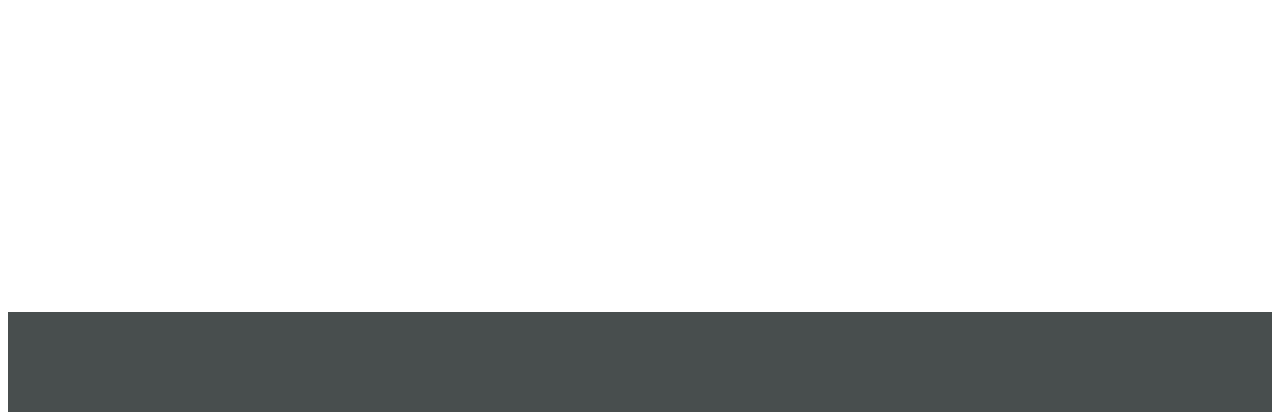
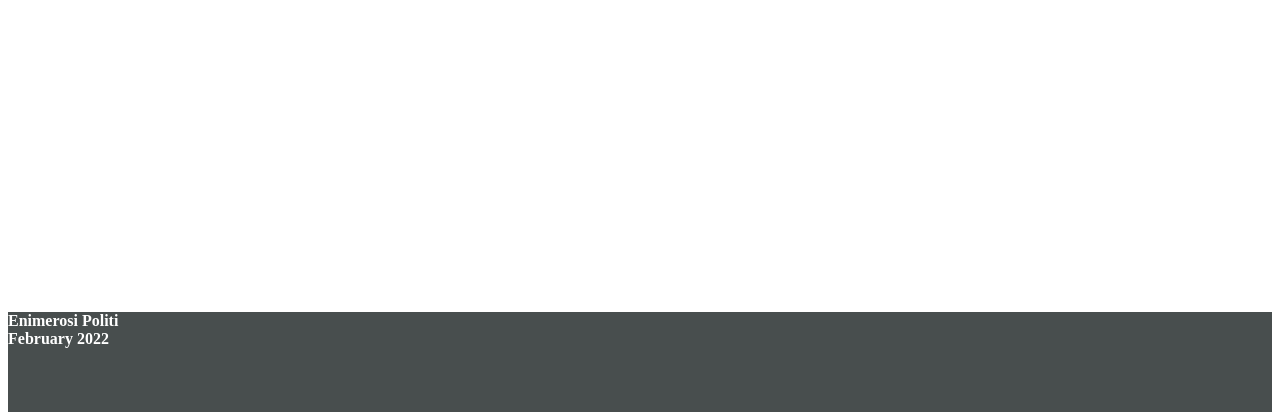
Before and after one commit to Gregorysmel/EnimerosiPoliti, a PHP site: page /Emporikes.php in a window 1280 px wide. Shown: the part 480-900 px from the top of the page. Run offline with PHP 8.4, Linux system fonts and the light colour scheme.

Commit message:
Update footer.php

```diff
--- a/footer.php
+++ b/footer.php
@@ -15,7 +15,7 @@
   </style>
 <div class="footer">
     <div style="color:white">
-      <b text-align="left"> <br> </b>
+      <b text-align="left"> Enimerosi Politi <br> February 2022</b>
       <p>
         <a href="r" target="_blank">
         </a>
```
